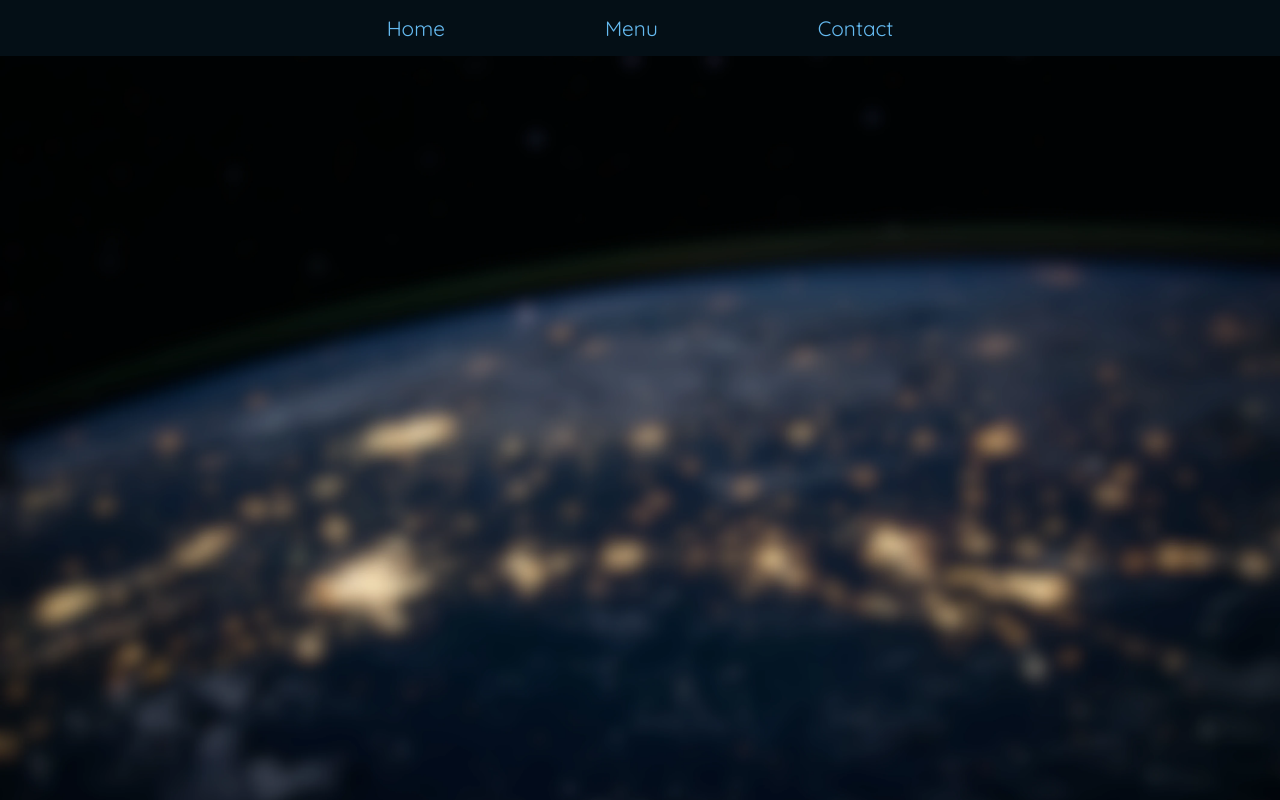
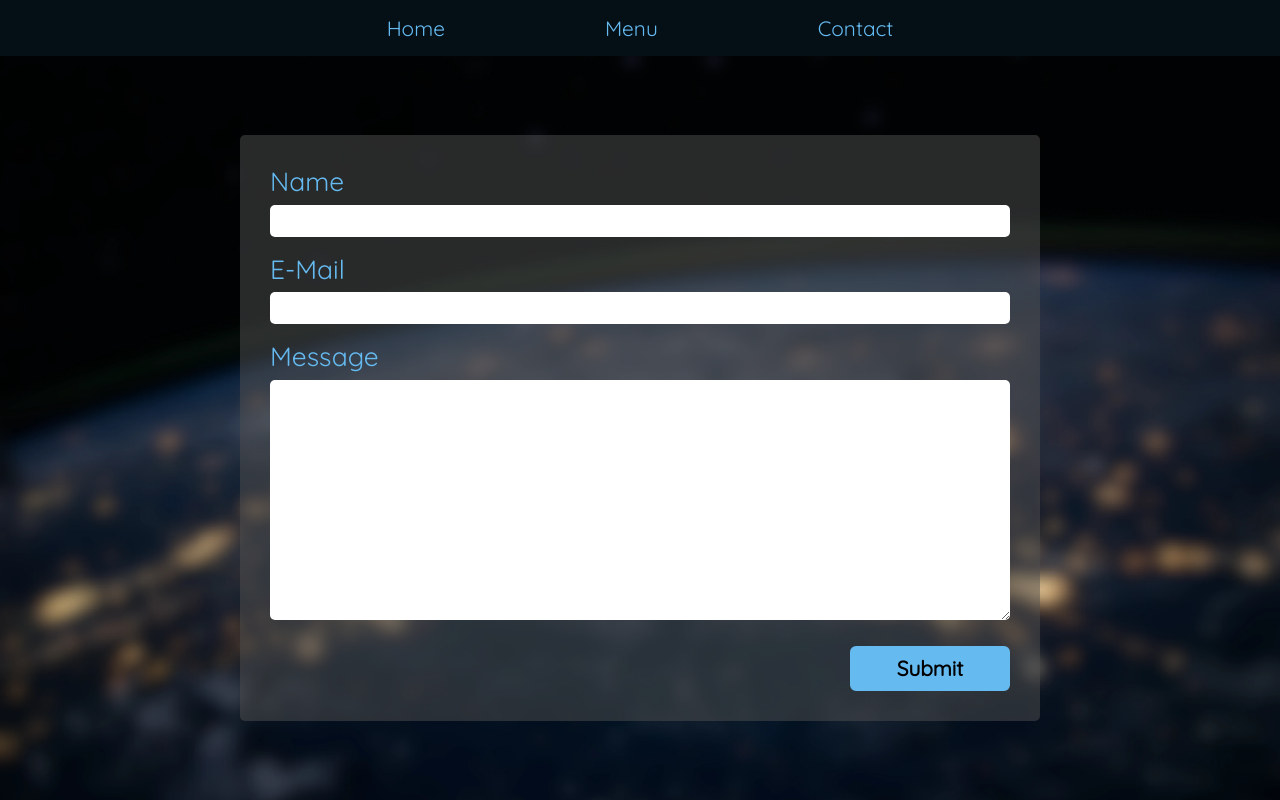
Before and after one commit to modMars/RestaurantPage, a website built with webpack: page public/index.html in a window 1280 px wide. Both pictures are taken after a click on the link "Contact". Built offline with nearby package versions, Linux system fonts and the light colour scheme.

Commit message:
Add contact form and styling

```diff
--- a/src/contact.js
+++ b/src/contact.js
@@ -3,12 +3,46 @@ const renderContact = () => {
   const Main = document.createElement("main");
   const Section = document.createElement("section");
   const Section_div = document.createElement("div");
+  const form = document.createElement("form");
+  const name__label = document.createElement("label");
+  const form__name = document.createElement("input");
+  const email__label = document.createElement("label");
+  const form__email = document.createElement("input");
+  const message__label = document.createElement("label");
+  const form__message = document.createElement("textarea");
+  const submit__btn = document.createElement("button");
   Main.className = "landing";
 
+  form.setAttribute("action", "https://www.text.com");
+  form.setAttribute("method", "post");
+  form__name.setAttribute("id", "form__name");
+  form__name.setAttribute("type", "text");
+  name__label.setAttribute("for", "form__name");
+  name__label.textContent = "Name";
+  form__email.setAttribute("id", "form__email");
+  form__email.setAttribute("type", "text");
+  email__label.setAttribute("for", "form__email");
+  email__label.textContent = "E-Mail";
+  form__message.setAttribute("id", "form__message");
+  form__message.setAttribute("type", "textarea");
+  message__label.setAttribute("for", "form__message");
+  message__label.textContent = "Message";
+  submit__btn.textContent = "Submit";
+  submit__btn.setAttribute("id", "form__submit");
+
   Main.append(Section);
-  Section.className = "homeSection";
-  Section_div.className = "hero__container";
-  Section_div.append();
+  Section.className = "contactSection";
+  Section_div.className = "contact__container";
+  form.append(
+    name__label,
+    form__name,
+    email__label,
+    form__email,
+    message__label,
+    form__message,
+    submit__btn
+  );
+  Section_div.append(form);
   Section.append(Section_div);
   content.append(Main);
 };
--- a/src/style.css
+++ b/src/style.css
@@ -13,7 +13,7 @@ header{
     display: flex;
     justify-content: center;
     align-items: center;
-    height: 7vh;
+    min-height: 7vh;
     background-color: #040F16;
     color: var(--sd);
 }
@@ -40,10 +40,9 @@ h1{
 }
 
 .hero__text{
-    font-size: 2.2rem;
-    max-width: 30ch;
-    margin-top: 20px;
-    margin-right: 105px;
+    font-size: 2.1rem;
+    max-width: 35ch;
+    margin-top: 15px;
     padding: 20px 100px;
 }
 
@@ -77,7 +76,7 @@ h1{
     font-family: 'Quicksand', sans-serif;
 }
 
-.homeSection{
+.homeSection, .contactSection{
     display: flex;
     flex-direction: column;
     justify-content: center;
@@ -196,3 +195,68 @@ h2{
     width: 100px;
     height: 100px;
 }
+
+.contact__container{
+    display: flex;
+    justify-content: center;
+    align-items: center;
+}
+
+form {
+    display: flex;
+    flex-direction: column;
+    width: 100%;
+    height: 100%;
+    /* justify-content: center;
+    align-items: center; */
+    padding: 30px;
+    background-color: rgba(80, 80, 80, 0.5);
+    border-radius: 5px;
+    max-width: 50rem;
+    min-width: 20rem;
+}
+
+label {
+    font-size: 1.65em;
+
+}
+
+input, textarea {
+    min-height: 2rem;
+    margin-bottom: 1rem;
+    margin-top: 0.4rem;
+    border-radius: 5px;
+    border: none;
+}
+
+/* textarea{
+    border-radius: 5px;
+} */
+
+#form__message{
+    min-height: 15rem;
+}
+
+#form__submit{
+    font-family: 'Quicksand', sans-serif;
+    width: 100%;
+    max-width: 160px;
+    min-width: 160px;
+    height: 45px;
+    align-self: flex-end;
+    border-radius: 6px;
+    border: 5px solid var(--sd);
+    color: #000;
+    font-size: 1.3rem;
+    font-weight: bold;
+    background-color: var(--sd);
+    margin-top: 10px;
+    cursor: pointer;
+    transition: all 1s;
+}
+
+#form__submit:hover{
+    background-color: var(--fg);
+    border: 5px solid var(--fg);
+    box-shadow: var(--fg) 1px 0 10px;
+}
```
